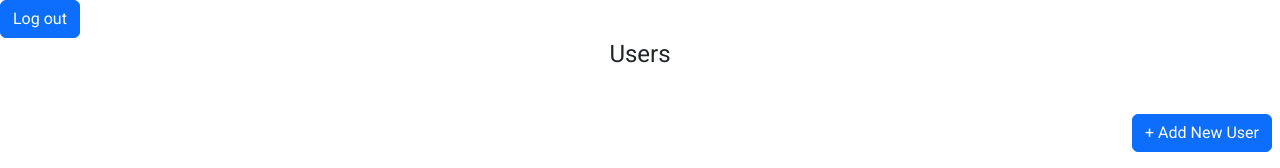
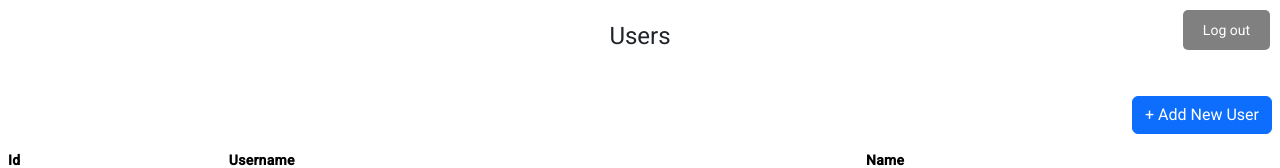
Before and after one commit to HorvathHajnalka/BlogExplorer, an Angular app in the folder Client/: page /users in a window 1280 px wide. Shown: the top 168 px of the page. Built offline with nearby package versions, Linux system fonts and the light colour scheme; no server answers; sample sign-in values are in the browser's storage.

Commit message:
database-update-for-hashing

```diff
--- a/Client/src/app/app.component.css
+++ b/Client/src/app/app.component.css
@@ -0,0 +1,17 @@
+.custom-button {
+    padding: 10px 20px;
+    background-color: #808080;
+    border: none;
+    color: #fff;
+    border-radius: 5px;
+    cursor: pointer;
+    transition: background-color 0.3s;
+    margin: 10px;
+    position: absolute;
+    top: 0;
+    right: 0;
+  }
+
+  .custom-button:hover {
+    background-color: #606060;
+  }
--- a/Client/src/app/app.component.html
+++ b/Client/src/app/app.component.html
@@ -1,4 +1,4 @@
-<button (click)="logOut()" class="btn btn-primary">Log out</button>
+<button (click)="logOut()" class="custom-button" *ngIf="router.url !== '/login' && router.url !== '/registration'">Log out</button>
 <router-outlet></router-outlet>
 
 <!-- The router-outlet directive acts as a placeholder that Angular dynamically fills based on the current router state.
--- a/Client/src/app/app.component.ts
+++ b/Client/src/app/app.component.ts
@@ -7,19 +7,21 @@ import { MainPageComponent } from './main-page/main-page.component';
 import { HttpClientModule } from '@angular/common/http';
 import { Title } from '@angular/platform-browser';
 import { BlogApiService } from './blog-api.service';
+import { Router } from '@angular/router';
+import { CommonModule } from '@angular/common';
 
 
 @Component({
   selector: 'app-root', // The component's CSS selector
   standalone: true, // Marks the component as standalone
-  imports: [RouterOutlet, ShowTopicComponent, TopicComponent, HttpClientModule, RouterLink, RouterLinkActive, MainPageComponent], // Imports necessary modules and components
+  imports: [RouterOutlet, ShowTopicComponent, TopicComponent, HttpClientModule, RouterLink, RouterLinkActive, MainPageComponent, CommonModule], // Imports necessary modules and components
   templateUrl: './app.component.html', // The location of the component's template file
   styleUrls: ['./app.component.css'] // The location of the component's private CSS styles
 })
 export class AppComponent implements OnInit {
   title = 'angular17-blogexplorer-api'; // Property for the application's title
 
-  constructor(private titleService: Title, private service: BlogApiService) { } // Inject the Title service
+  constructor(private titleService: Title, private service: BlogApiService, public router: Router) { } // Inject the Title service
 
   ngOnInit() {
     this.titleService.setTitle('BlogExplorer'); // Set the browser tab title
--- a/Client/src/app/user/add-edit-user/add-edit-user.component.ts
+++ b/Client/src/app/user/add-edit-user/add-edit-user.component.ts
@@ -44,7 +44,7 @@ export class AddEditUserComponent {
       name: this.name,
       password: this.password
     };
-    this.service.addUser(user).subscribe(res => {
+    this.service.signUp(user).subscribe(res => {
       var closeModalBtn = document.getElementById('add-edit-modal-close');
       if(closeModalBtn) {
         closeModalBtn.click(); // Programmatically clicks to close modal
```
Also changed, not shown: 1 other file (tests, documents, lock files or other folders).
